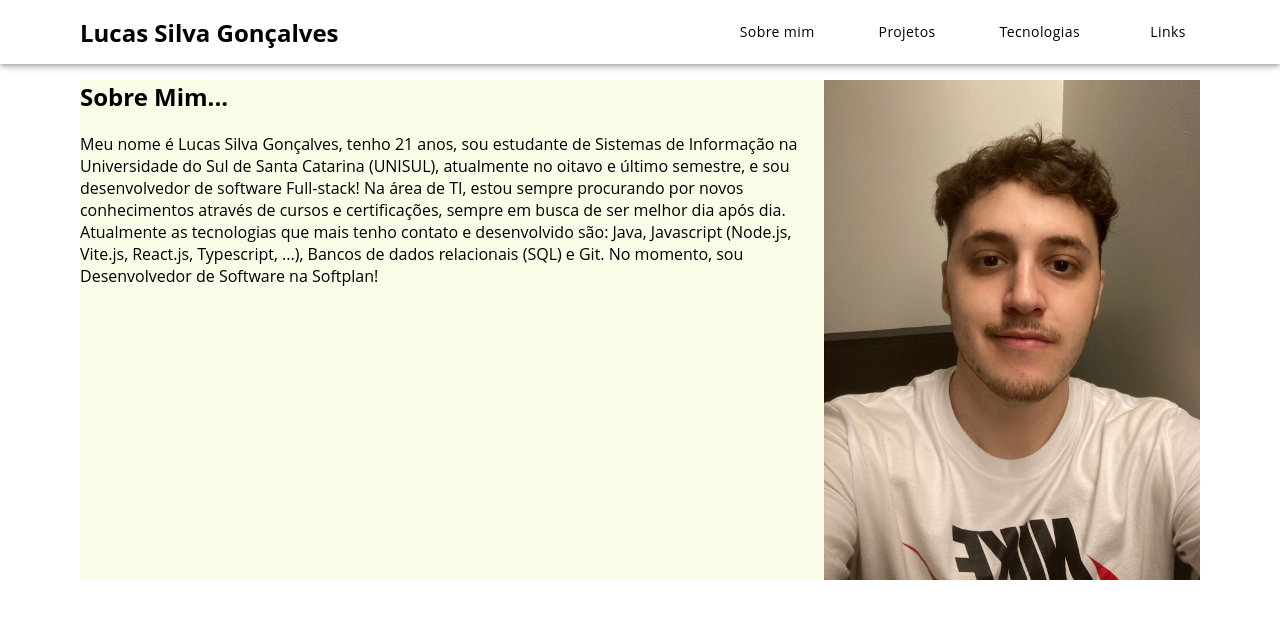
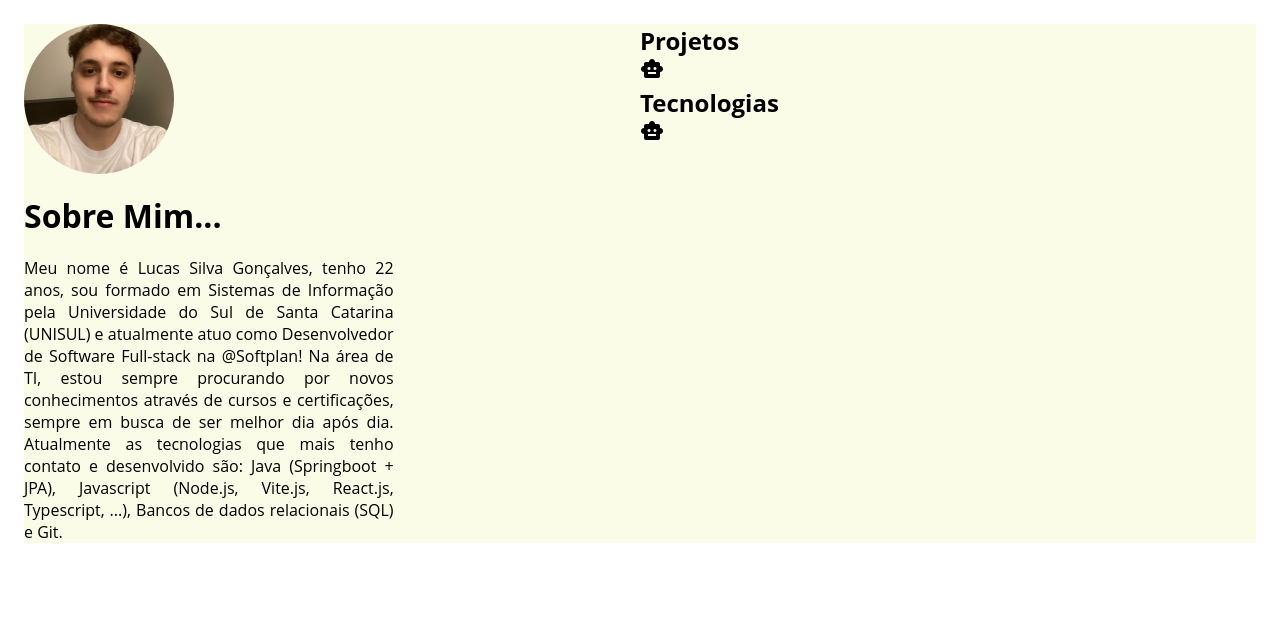
Before and after one commit to LucasSGonza/Tech-Portfolio, a React (Vite) app: page / in a window 1280 px wide. Shown: the top 618 px of the page. Built offline with nearby package versions, Linux system fonts and the light colour scheme.

Commit message:
feat: muda mais o visual base do projeto

```diff
--- a/index.html
+++ b/index.html
@@ -7,6 +7,10 @@
       href="https://fonts.googleapis.com/css2?family=Material+Symbols+Outlined"
       rel="stylesheet"
     />
+    <link
+      href="https://fonts.googleapis.com/icon?family=Material+Icons"
+      rel="stylesheet"
+    />
   </head>
   <body>
     <div id="root"></div>
--- a/package.json
+++ b/package.json
@@ -8,14 +8,14 @@
   },
   "scripts": {
     "dev": "npm start",
-    "start" : "vite",
+    "start": "vite",
     "build": "tsc -b && vite build",
     "lint": "eslint .",
     "preview": "vite preview"
   },
   "dependencies": {
     "@emotion/styled": "^11.14.0",
-    "@mui/material": "^6.1.2",
+    "@mui/material": "^7.3.4",
     "react": "^18.3.1",
     "react-dom": "^18.3.1",
     "react-router-dom": "^7.5.0"
--- a/src/App.tsx
+++ b/src/App.tsx
@@ -1,6 +1,5 @@
 import { Box } from "@mui/material";
 import WebRouter from "@/routes/WebRouter";
-import { NavBar } from "@/components";
 
 function App() {
   return (
@@ -11,12 +10,11 @@ function App() {
         flexDirection: "column",
       }}
     >
-      <NavBar />
       <Box
         component={"main"}
         sx={{
           flex: 1,
-          padding: `80px`, //NOTE: 64px é minimo da AppBar... futuramente pegar isso pela store
+          padding: `24px`,
         }}
       >
         <WebRouter />
--- a/src/components/NavBar/NavBar.tsx
+++ /dev/null
@@ -1,45 +0,0 @@
-import { AppBar, Button, List, Toolbar } from "@mui/material";
-
-export const NavBar = () => {
-  const topBarLinks = ["Links", "Tecnologias", "Projetos", "Sobre mim"];
-
-  //TODO: 'boxShadow: none' no 'AppBar' ?
-  return (
-    <AppBar position="fixed" sx={{ bgcolor: "#ffff", minHeight: "auto" }}>
-      <Toolbar
-        sx={{
-          display: "flex",
-          flexDirection: "row",
-          justifyContent: "space-between",
-          padding: "0 80px 0 80px",
-          margin: 0,
-        }}
-        disableGutters
-      >
-        <h2
-          style={{
-            margin: 0,
-          }}
-        >
-          Lucas Silva Gonçalves
-        </h2>
-        <List
-          sx={{
-            display: "flex",
-            flexDirection: "row-reverse",
-            gap: "48px",
-            margin: 0,
-          }}
-        >
-          {topBarLinks.map((text, index) => (
-            <li key={`btn-${text}-${index}`}>
-              <Button variant="text" sx={{ textTransform: "none" }}>
-                {text}
-              </Button>
-            </li>
-          ))}
-        </List>
-      </Toolbar>
-    </AppBar>
-  );
-};
--- a/src/components/NavBar/index.ts
+++ /dev/null
@@ -1 +0,0 @@
-export { NavBar } from "./NavBar";
--- a/src/components/index.ts
+++ /dev/null
@@ -1 +0,0 @@
-export * from "./NavBar";
--- a/src/css/index.css
+++ b/src/css/index.css
@@ -6,8 +6,8 @@ body {
 }
 
 * {
-  font-family: "Open Sans", sans-serif !important;
-  color: black !important;
+  font-family: "Open Sans", sans-serif;
+  color: black;
 }
 
 h1,
--- a/src/pages/HomePage/Home.tsx
+++ b/src/pages/HomePage/Home.tsx
@@ -1,36 +1,56 @@
-import { Box } from "@mui/material";
+import { Box, Icon } from "@mui/material";
 
 export const HomePage = () => {
   return (
-    <Box sx={{ display: "flex", flexDirection: "colum", bgcolor: "#fbfce8" }}>
+    <Box sx={{ display: "flex", flexDirection: "row", bgcolor: "#fbfce8" }}>
       {/* Sobre mim */}
       <Box
         sx={{
           display: "flex",
-          flexDirection: "row",
-          justifyContent: "space-between",
+          flexDirection: "column",
+          gap: "20px",
+          width: "50%",
         }}
       >
-        <Box sx={{ display: "flex", flexDirection: "column", gap: "20px" }}>
-          <h2>Sobre Mim...</h2>
-          <span>
-            Meu nome é Lucas Silva Gonçalves, tenho 21 anos, sou estudante de
-            Sistemas de Informação na Universidade do Sul de Santa Catarina
-            (UNISUL), atualmente no oitavo e último semestre, e sou
-            desenvolvedor de software Full-stack! Na área de TI, estou sempre
-            procurando por novos conhecimentos através de cursos e
-            certificações, sempre em busca de ser melhor dia após dia.
-            Atualmente as tecnologias que mais tenho contato e desenvolvido são:
-            Java, Javascript (Node.js, Vite.js, React.js, Typescript, ...),
-            Bancos de dados relacionais (SQL) e Git. No momento, sou
-            Desenvolvedor de Software na Softplan!
-          </span>
-        </Box>
         <img
           alt="foto=perfil"
           src="src\assets\foto-comportado.png"
-          style={{ width: "500px", height: "500px", objectFit: "contain" }}
+          style={{
+            width: "150px",
+            height: "150px",
+            objectFit: "cover",
+            borderRadius: "100%",
+          }}
         />
+        <h1>Sobre Mim...</h1>
+        <span style={{ maxWidth: "60%", textAlign: "justify" }}>
+          Meu nome é Lucas Silva Gonçalves, tenho 22 anos, sou formado em
+          Sistemas de Informação pela Universidade do Sul de Santa Catarina
+          (UNISUL) e atualmente atuo como Desenvolvedor de Software Full-stack
+          na @Softplan! Na área de TI, estou sempre procurando por novos
+          conhecimentos através de cursos e certificações, sempre em busca de
+          ser melhor dia após dia. Atualmente as tecnologias que mais tenho
+          contato e desenvolvido são: Java (Springboot + JPA), Javascript
+          (Node.js, Vite.js, React.js, Typescript, ...), Bancos de dados
+          relacionais (SQL) e Git.
+        </span>
+      </Box>
+      {/* Projetos + Tech */}
+      <Box>
+        {/* Projetos */}
+        <Box>
+          <h2>Projetos</h2>
+          <Box>
+            <Icon>smart_toy</Icon>
+          </Box>
+        </Box>
+        {/* Tech */}
+        <Box>
+          <h2>Tecnologias</h2>
+          <Box>
+            <Icon>smart_toy</Icon>
+          </Box>
+        </Box>
       </Box>
     </Box>
   );
```
Also changed, not shown: 2 other files (tests, documents, lock files or other folders).
